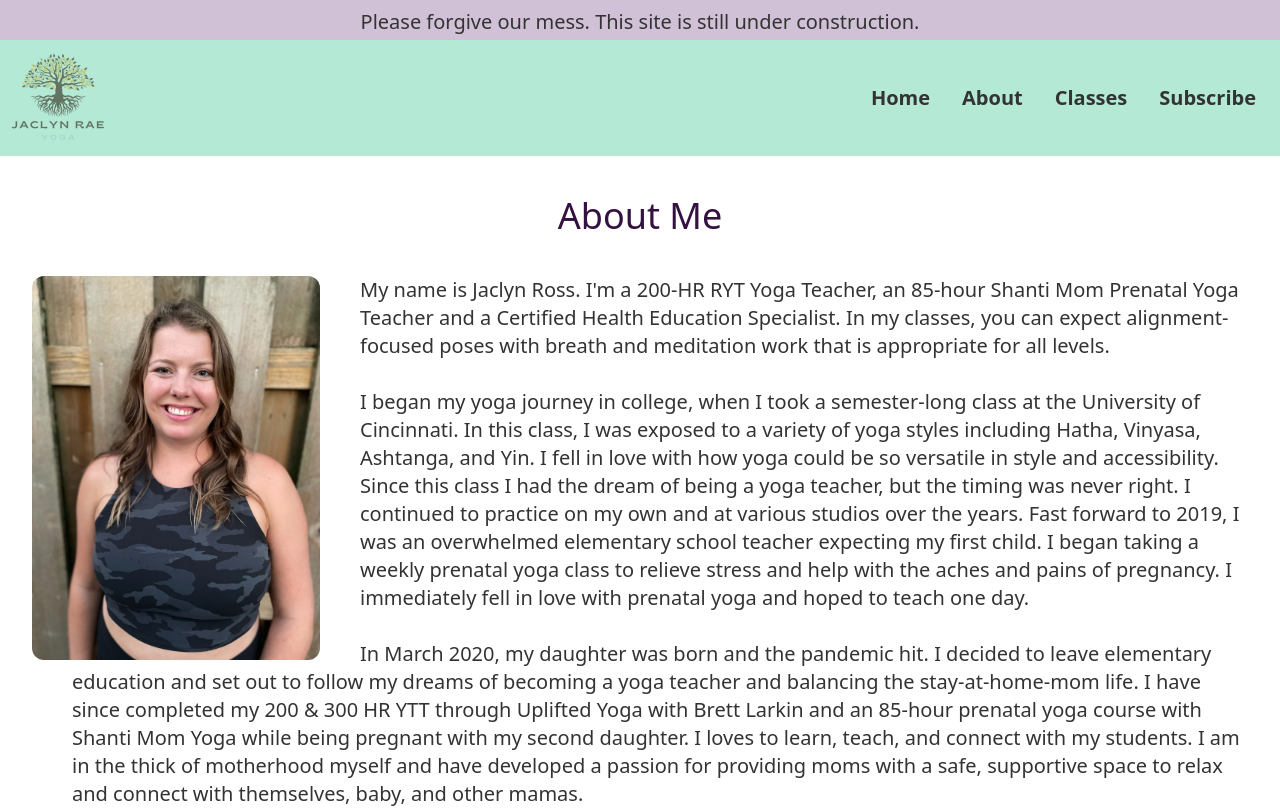
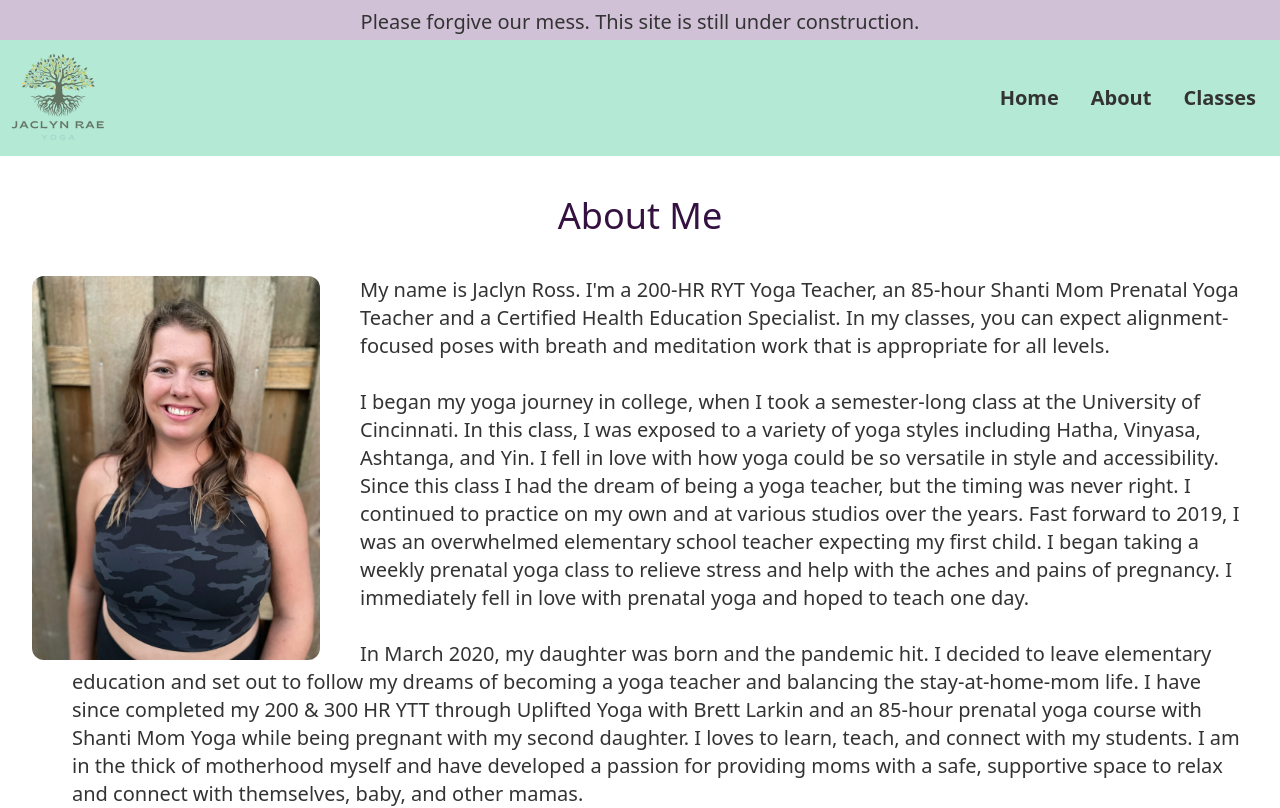
Before and after one commit to rosstechnologysolutions/jaclynraeyoga, a Next.js app: page /about in a window 1280 px wide. Shown: the top 808 px of the page. Built offline with nearby package versions, Linux system fonts and the light colour scheme.

Commit message:
using html for now

```diff
--- a/components/NavBar.tsx
+++ b/components/NavBar.tsx
@@ -27,8 +27,8 @@ export default function NavBar() {
             <ul className="menu menu-horizontal hidden sm:flex">
               <li className="text-xl font-bold"><Link href="/">Home</Link></li>
               <li className="text-xl font-bold"><Link href="/about.html">About</Link></li>
-              <li className="text-xl font-bold"><Link href="/classes">Classes</Link></li>
-              <li className="text-xl font-bold"><Link href="/subscribe">Subscribe</Link></li>
+              <li className="text-xl font-bold"><Link href="/classes.html">Classes</Link></li>
+              {/* <li className="text-xl font-bold"><Link href="/subscribe.html">Subscribe</Link></li> */}
             </ul>
           </div>
           <div className="flex-none sm:hidden">
@@ -40,9 +40,9 @@ export default function NavBar() {
                   <ul className="p-2 bg-base-100 z-10 drop-shadow">
                     <br />
                     <li className="text-xl font-bold"><Link href="/">Home</Link></li>
-                    <li className="text-xl font-bold"><Link href="/about">About</Link></li>
-                    <li className="text-xl font-bold"><Link href="/classes">Classes</Link></li>
-                    <li className="text-xl font-bold"><Link href="/subscribe">Subscribe</Link></li>
+                    <li className="text-xl font-bold"><Link href="/about.html">About</Link></li>
+                    <li className="text-xl font-bold"><Link href="/classes.html">Classes</Link></li>
+                    {/* <li className="text-xl font-bold"><Link href="/subscribe.html">Subscribe</Link></li> */}
                   </ul>
               </li>
             </ul>
```
